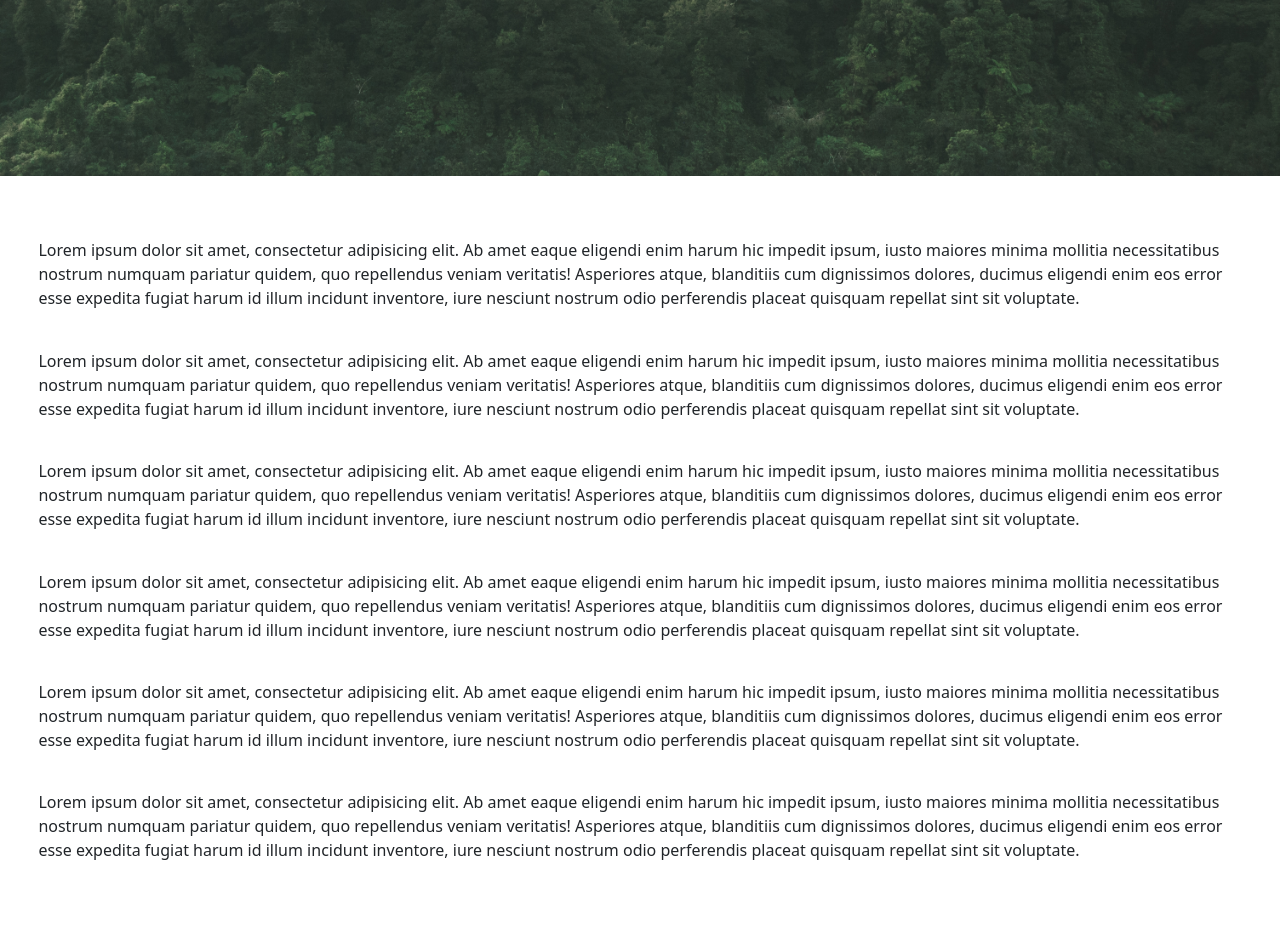
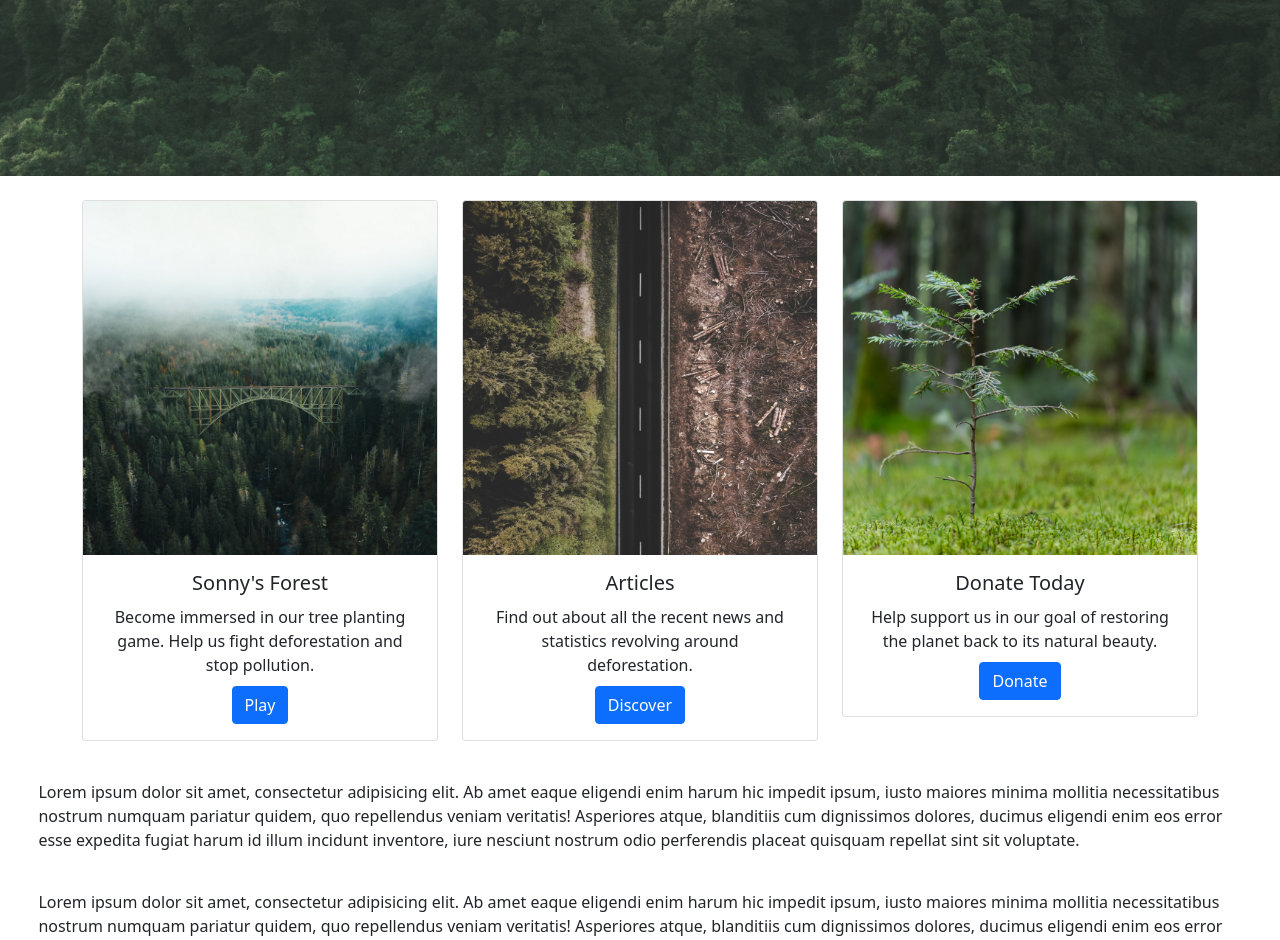
Before and after one commit to benlongcroft/ForestForLife, a Django app: page / in a window 1280 px wide. Shown: the part 624-1564 px from the top of the page. Run offline with Django 3.2, Linux system fonts and the light colour scheme; some libraries are stand-ins or nearby versions.

Commit message:
Add additional navigation features to home page
Update README.md with copyright information

```diff
--- a/static/forestforlife/css/index.css
+++ b/static/forestforlife/css/index.css
@@ -63,7 +63,7 @@ h3{
     padding-bottom: 20px;
 }
 
-.btn{
+.intro .btn{
     border-radius: 9px;
     font-family: 'Ubuntu', 'Lucida Grande', 'Lucida Sans Unicode', 'Geneva', 'Verdana', sans-serif;
     color: #bad4c0;
@@ -72,7 +72,7 @@ h3{
     border: solid #bad4c0 2px;
 }
 
-.btn:hover {
+.intro .btn:hover {
     color: #fff;
     border: solid #fff 2px;
 }
--- a/templates/index.html
+++ b/templates/index.html
@@ -49,6 +49,41 @@
 
     <br>
 
+    <div class="card-nav container">
+        <div class="row row-cols-1 row-cols-lg-3 g-4">
+            <div class="col">
+                <div class="card text-center">
+                    <img src="{% static 'forestforlife/img/forest.jpg' %}" class="card-img-top" alt="...">
+                    <div class="card-body">
+                        <h5 class="card-title">Sonny's Forest</h5>
+                        <p class="card-text">Become immersed in our tree planting game. Help us fight deforestation and stop pollution.</p>
+                        <a href="/sonnygame" class="btn btn-primary">Play</a>
+                    </div>
+                </div>
+            </div>
+            <div class="col">
+                <div class="card text-center">
+                    <img src="{% static 'forestforlife/img/explore_hp.jpg' %}" class="card-img-top" alt="...">
+                    <div class="card-body">
+                        <h5 class="card-title">Articles</h5>
+                        <p class="card-text">Find out about all the recent news and statistics revolving around deforestation.</p>
+                        <a href="/explore" class="btn btn-primary">Discover</a>
+                    </div>
+                </div>
+            </div>
+            <div class="col">
+                <div class="card text-center">
+                    <img src="{% static 'forestforlife/img/growing_tree.jpg' %}" class="card-img-top" alt="...">
+                    <div class="card-body">
+                        <h5 class="card-title">Donate Today</h5>
+                        <p class="card-text">Help support us in our goal of restoring the planet back to its natural beauty.</p>
+                        <a href="/support/donate" class="btn btn-primary">Donate</a>
+                    </div>
+                </div>
+            </div>
+        </div>
+    </div>
+
     <p>Lorem ipsum dolor sit amet, consectetur adipisicing elit. Ab amet eaque eligendi enim harum hic impedit ipsum,
         iusto maiores minima mollitia necessitatibus nostrum numquam pariatur quidem, quo repellendus veniam
         veritatis! Asperiores atque, blanditiis cum dignissimos dolores, ducimus eligendi enim eos error esse expedita fugiat harum
```
Also changed, not shown: README.md, static/forestforlife/img/explore_hp.jpg (added), static/forestforlife/img/growing_tree.jpg (added).
